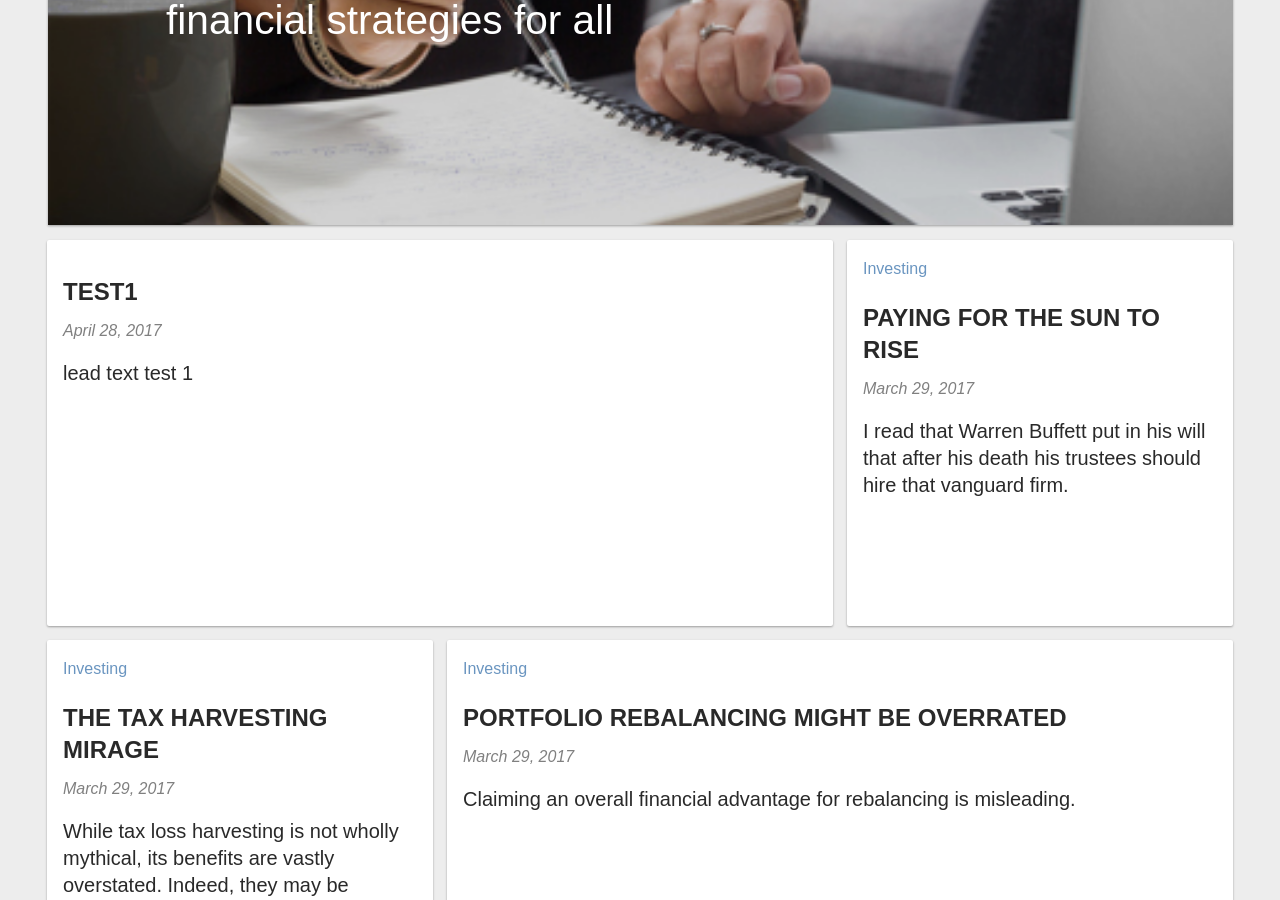
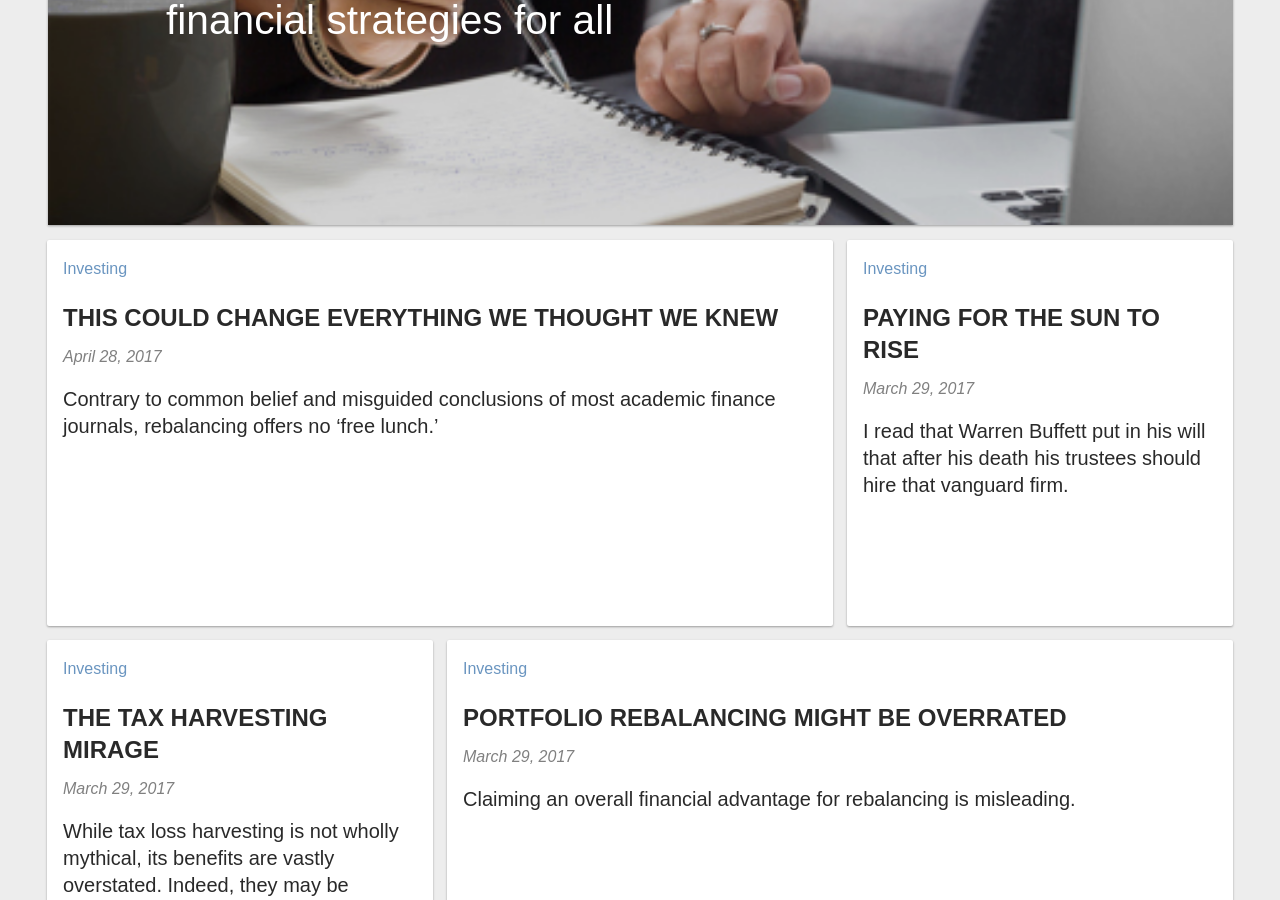
Before and after one commit to plynty/compendiumfinance, a Jekyll site: the page built from index.md, in a window 1280 px wide and 900 px high, scrolled down 359 px. Built offline with Jekyll 4.4.1, drawn with Linux system fonts in a browser that asks for light colours; nearby versions of some CDN libraries; some web fonts are replaced.

Commit message:
Updated Test1

```diff
--- a/_articles/test1.markdown
+++ b/_articles/test1.markdown
@@ -1,9 +1,12 @@
 ---
-title: test1
+title: THIS COULD CHANGE EVERYTHING WE THOUGHT WE KNEW
 date: 2017-04-28 17:52:00 Z
+categories:
+- Investing
+- Wall Street Myths
 status: current
-lead: lead text test 1
-link: www.plynty.com
+lead: Contrary to common belief and misguided conclusions of most academic finance
+  journals, rebalancing offers no ‘free lunch.’
+link: https://www.washingtonpost.com/news/business/wp/2017/01/11/this-could-change-everything-we-thought-we-knew-about-investing/?utm_term=.545e2fff30fb
+author: George Peacock
 ---
-
-test text 1
```
